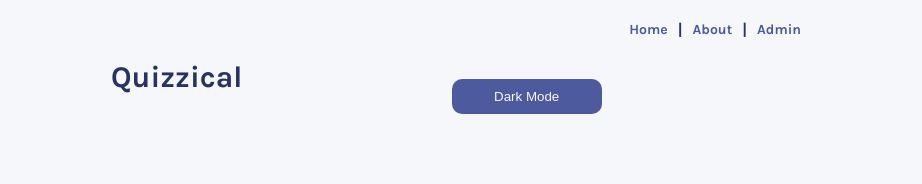
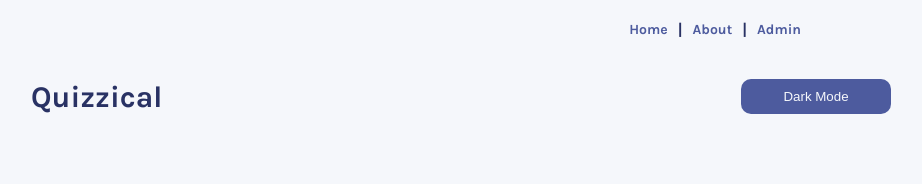
Before and after one commit to habibma/quizzical, a React (Vite) app: page / in a window 1280 px wide. Shown: the top 184 px of the page, without its empty margins (179-1101 px from the left). Built offline with nearby package versions, Linux system fonts and the light colour scheme; no server answers.

Commit message:
fix: toggle ability

```diff
--- a/src/components/Header.css
+++ b/src/components/Header.css
@@ -47,8 +47,12 @@
 .theme-btn-container {
   display: flex;
   justify-content: space-between;
+  align-items: center;
   width: 100%;
-  max-width: 700px;
+
+  h1 {
+    flex-grow: 1
+  }
 }
 
 .nav-item {
--- a/src/components/Header.jsx
+++ b/src/components/Header.jsx
@@ -3,7 +3,7 @@ import Button from "./Button"
 
 import "./Header.css"
 
-const Header = ({ theme, setTheme }) => {
+const Header = ({ theme, toggleTheme }) => {
   return (
     <header className='header'>
         <section className="navbar-container">
@@ -11,7 +11,7 @@ const Header = ({ theme, setTheme }) => {
         </section>
         <section className='theme-btn-container'>
           <h1>Quizzical</h1>
-          <Button className='theme-btn' onClick={() => setTheme(theme === "light" ? "dark" : "light")} text={theme === "light" ? "Dark Mode" : "Light Mode"} />
+          <Button className='theme-btn' onClick={toggleTheme} text={theme === "light" ? "Dark Mode" : "Light Mode"} />
         </section>
       </header>
   )
```
